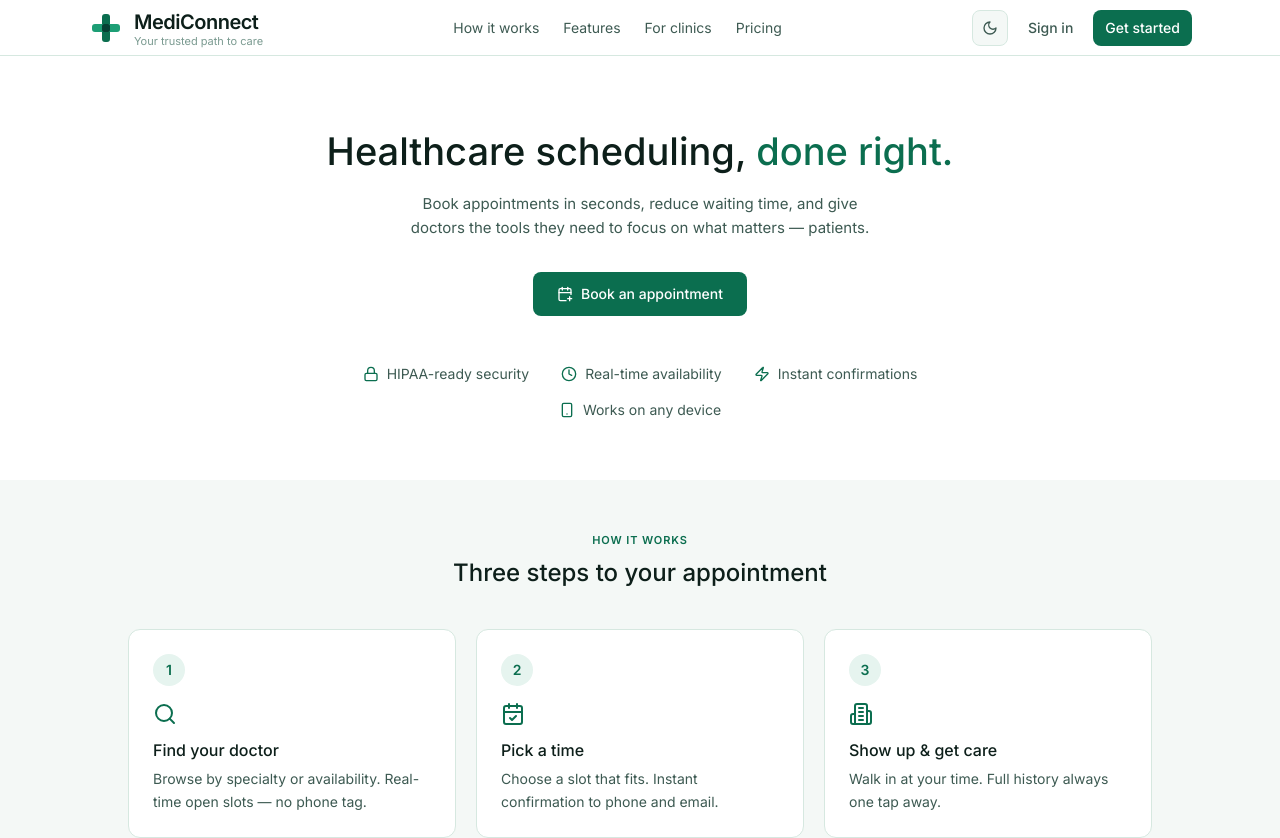
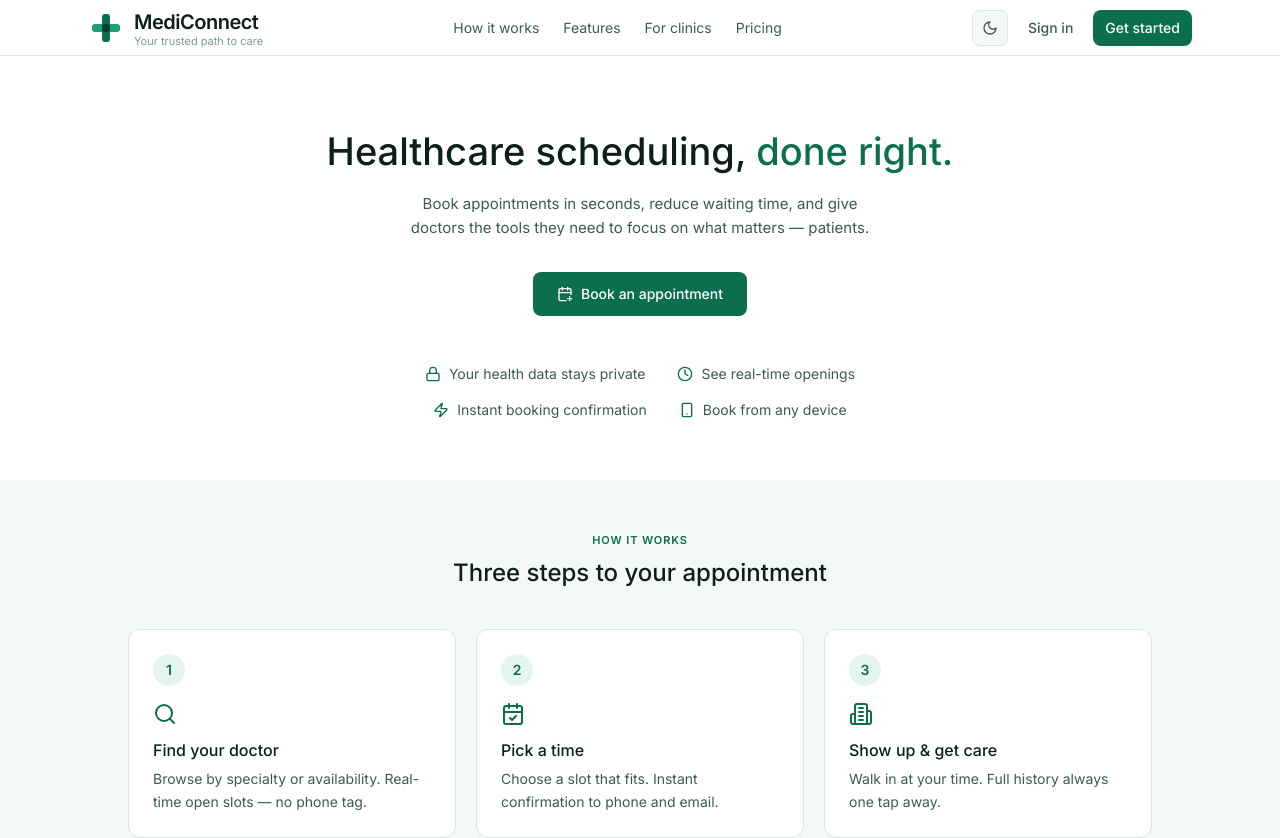
Before and after one commit to Ashosha1/Clinic-Appointment-System, a Next.js app in the folder hospital-app/: page / in a window 1280 px wide. Shown: the top 838 px of the page. Built offline with nearby package versions, Linux system fonts and the light colour scheme.

Commit message:
Reword homepage trust bar to be patient-focused

```diff
--- a/hospital-app/app/page.tsx
+++ b/hospital-app/app/page.tsx
@@ -28,10 +28,10 @@ const NAV_LINKS = [
 ]
 
 const TRUST = [
-  { icon: Lock, label: 'HIPAA-ready security' },
-  { icon: Clock, label: 'Real-time availability' },
-  { icon: Zap, label: 'Instant confirmations' },
-  { icon: Smartphone, label: 'Works on any device' },
+  { icon: Lock, label: 'Your health data stays private' },
+  { icon: Clock, label: 'See real-time openings' },
+  { icon: Zap, label: 'Instant booking confirmation' },
+  { icon: Smartphone, label: 'Book from any device' },
 ]
 
 const STEPS = [
```
